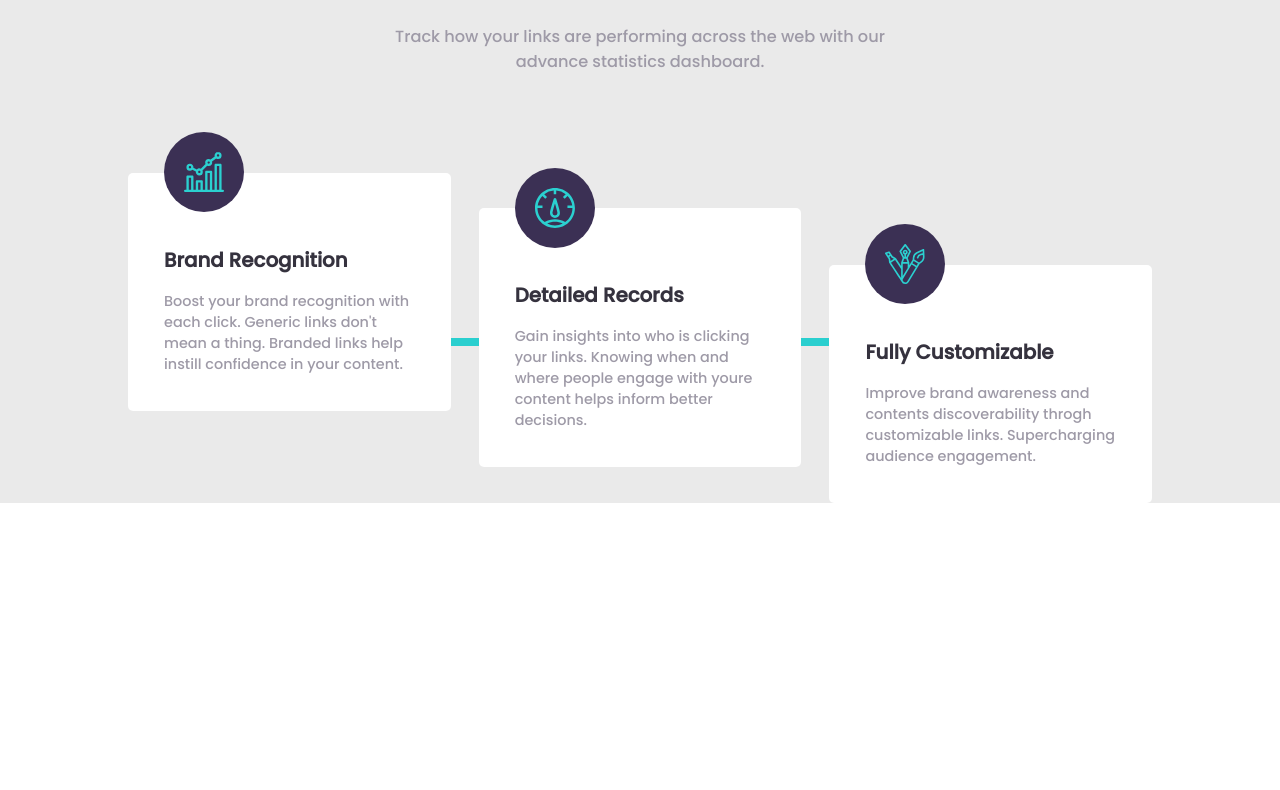
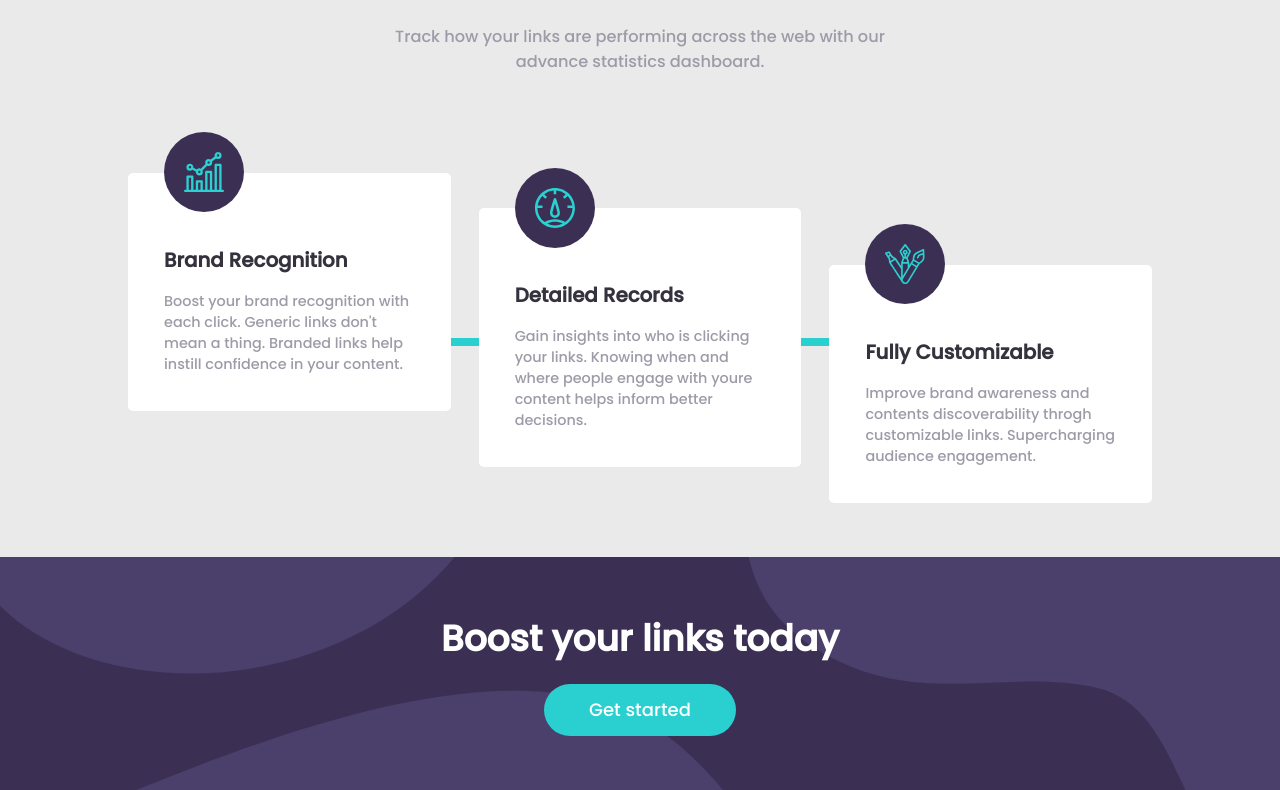
Before and after one commit to alimoniri7/shorten-links, a React (Create React App) app: page / in a window 1280 px wide. Shown: the part 894-1684 px from the top of the page. Before the commit the page ends 1397 px from the top, so only its background shows below. Built offline with nearby package versions, Linux system fonts and the light colour scheme.

Commit message:
main section completed

```diff
--- /dev/null
+++ b/src/components/BoostSec.js
@@ -0,0 +1,15 @@
+import React from 'react';
+
+// Styles
+import styles from './boostSec.module.scss'
+
+const BoostSec = () => {
+    return (
+        <section className={styles.container} >
+            <h2>Boost your links today</h2>
+            <button>Get started</button>
+        </section>
+    );
+};
+
+export default BoostSec;
--- a/src/components/Landing.js
+++ b/src/components/Landing.js
@@ -7,10 +7,11 @@ import 'react-toastify/dist/ReactToastify.css';
 // Components
 import List from './List';
 import Form from './Form';
+import FeatureSec from './featureSection/FeatureSec';
+import BoostSec from './BoostSec';
 
 // Styles
 import styles from './landing.module.scss'
-import FeatureSec from './featureSection/FeatureSec';
 
 
 
@@ -30,11 +31,13 @@ const Landing = () => {
 
     return (
         <main className={styles.mainSection} >
+
             <Form data={data} setData={setData} />
             {data.length!==0 && <List data={data} /> }
 
             <FeatureSec/>
             <ToastContainer />
+            <BoostSec/>
         </main>
     );
 };
--- /dev/null
+++ b/src/components/boostSec.module.scss
@@ -0,0 +1,42 @@
+@import '../helper/colors';
+.container {
+    display: flex;
+    flex-direction: column;
+    gap: 1rem;
+    align-items: center;
+    padding: 3rem 0;
+    background: url(../Assets/svg/bg-boost-desktop.svg), $Violet;
+    background-position: center;
+    background-repeat: no-repeat;
+    background-size: cover;
+    margin-top: 3rem;
+    h2 {
+        font-size: 2rem;
+        font-weight: 900 !important;
+        color: #fff;
+    }
+    button {
+        text-align: center;
+        padding: .7rem 2.5rem;
+        background-color: $Cyan;
+        color: #fff;
+        font-weight: 500;
+        font-size: 1rem;
+        border-radius: 1000px;
+        &:hover {
+            background-color: rgb(130, 230, 230);
+        }
+    }
+}
+
+@media (max-width: 600px) {
+    .container {
+        padding: 6rem 0;
+        background: url(../Assets/svg/bg-boost-mobile.svg), $Violet;
+        background-size: cover;
+        h2 {
+            font-size: 1.5rem;
+            word-spacing: -2px;
+        }
+    }
+}
```
